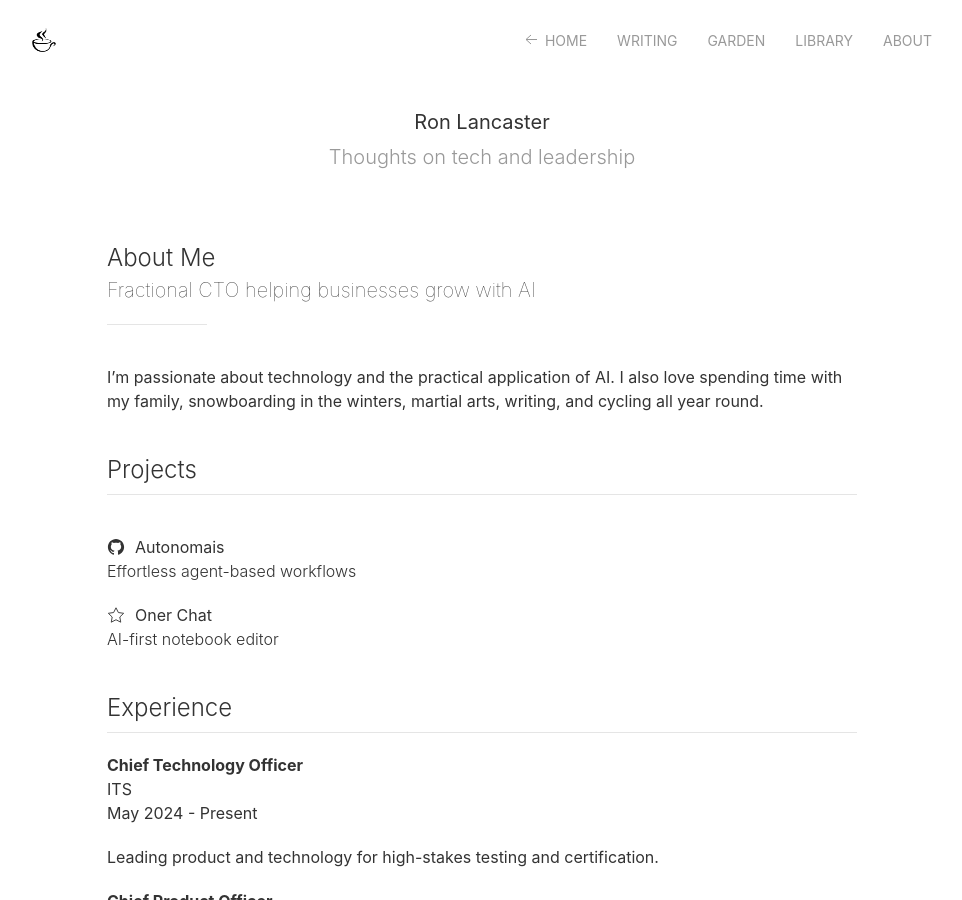
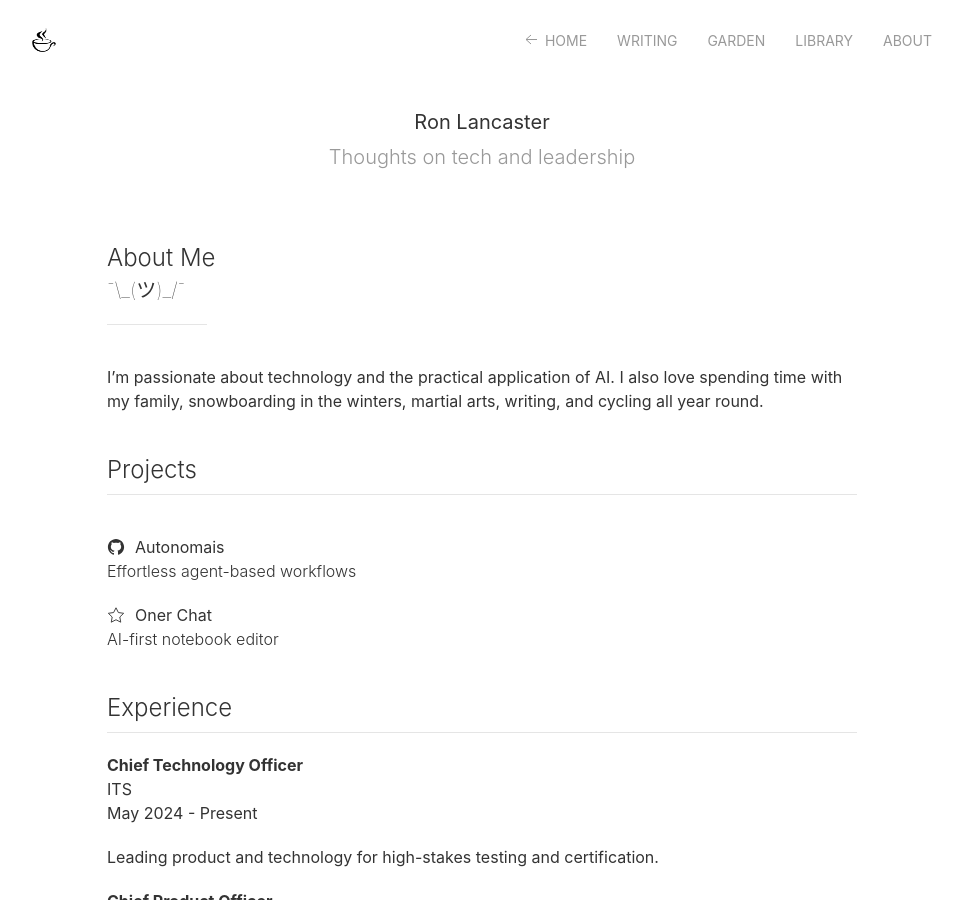
Before and after one commit to nyvyn/nyvyn.github.io, a Jekyll site: the page built from _pages/about.markdown, in a window 1280 px wide and 900 px high. Shown: the whole window, without its empty margins (158-1120 px from the left). Built offline with Jekyll 4.4.1, drawn with Linux system fonts in a browser that asks for light colours.

Commit message:
Update About Me tagline to a shrug emoji
Replaced the previous tagline with a shrug emoji for a more casual tone. This change reflects a lighter and less formal approach to the About page.

```diff
--- a/_pages/about.markdown
+++ b/_pages/about.markdown
@@ -8,7 +8,7 @@ permalink: /about.html
     About Me
 </h4>
 <h4 class="uk-text-lighter uk-margin-remove-top">
-    Fractional CTO helping businesses grow with AI
+    ¯\_(ツ)_/¯
 </h4>
 <hr class="uk-divider-small">
 <div class="uk-margin-medium-top"></div>
```
